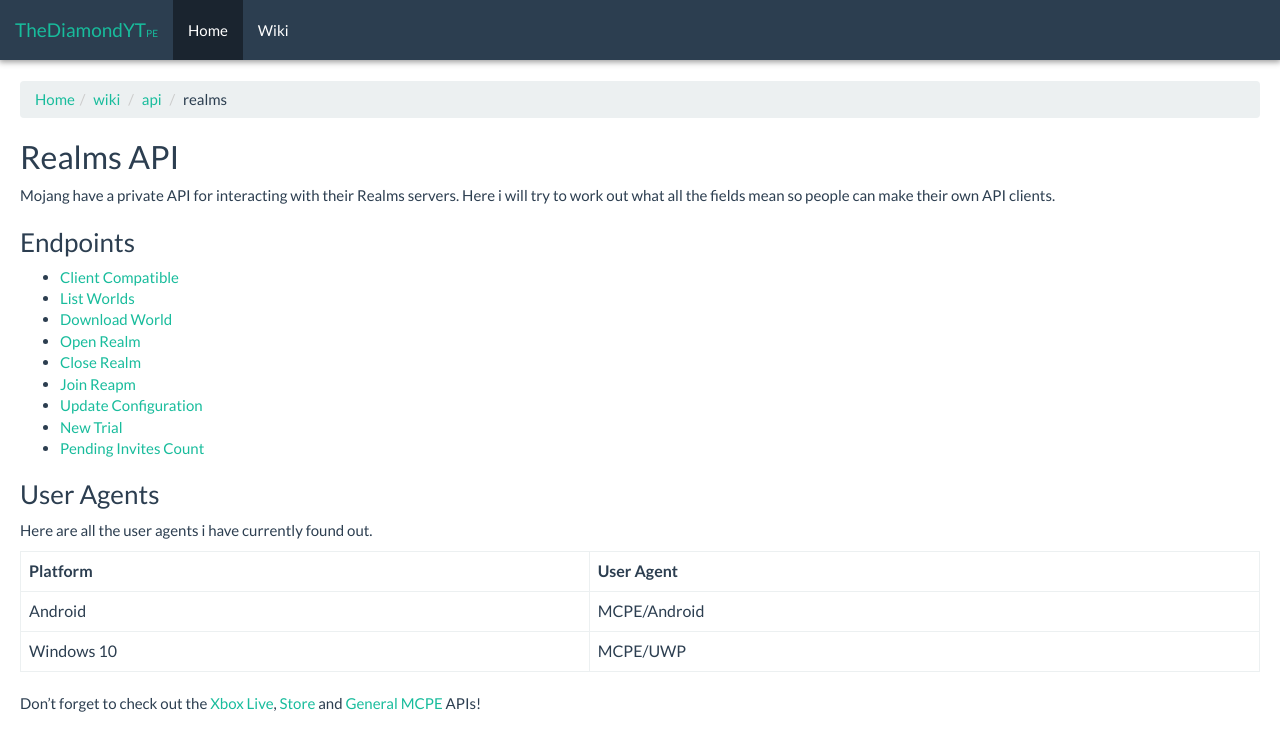
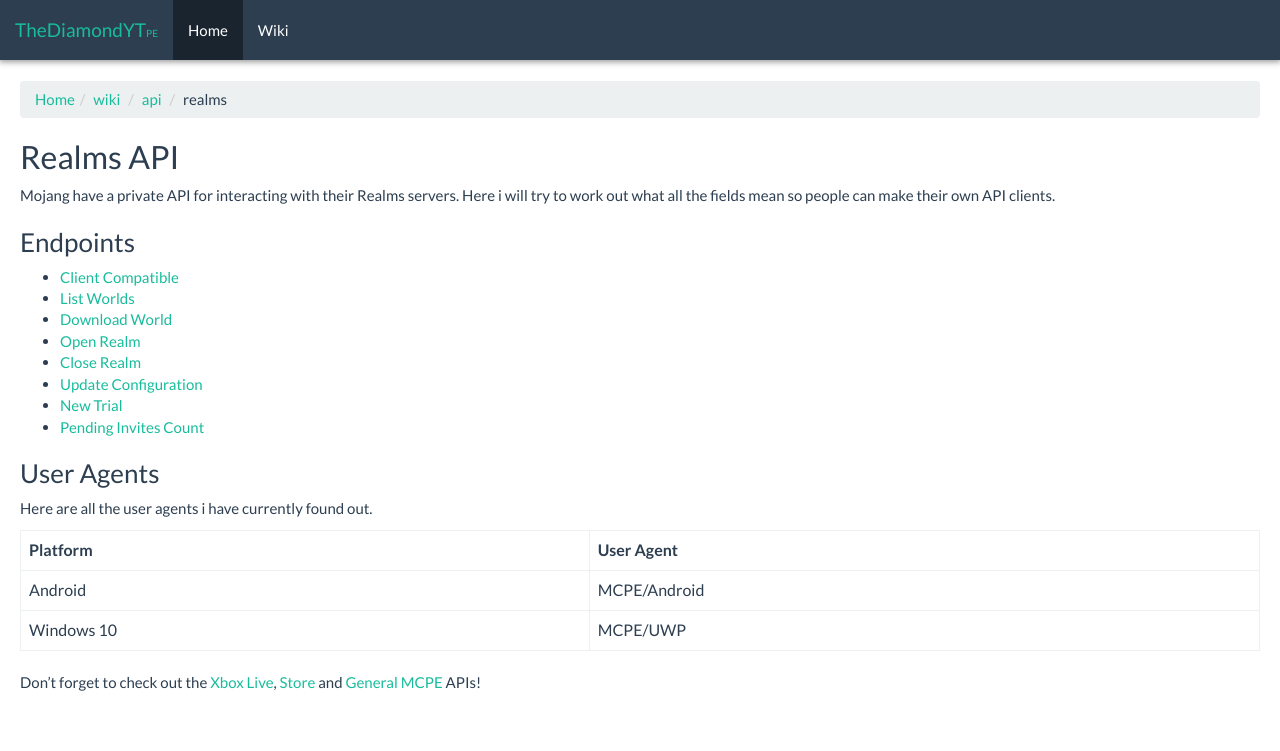
Before and after one commit to TheDiamondYT1/pe.thediamondyt.tk, a Jekyll site: the page built from _wiki/api/realms/Realms.md, in a window 1280 px wide. Shown: the top 751 px of the page. Built offline with Jekyll 4.4.1, drawn with Linux system fonts in a browser that asks for light colours.

Commit message:
Oh, that doesn't work yet

```diff
--- a/_wiki/api/realms/Realms.md
+++ b/_wiki/api/realms/Realms.md
@@ -13,7 +13,6 @@ Mojang have a private API for interacting with their Realms servers. Here i will
 * [Download World](download-world/)
 * [Open Realm](open/)
 * [Close Realm](close/)
-* [Join Reapm](join/)
 * [Update Configuration](configuration/)
 * [New Trial](new-trial/)
 * [Pending Invites Count](invites-count/)
```
